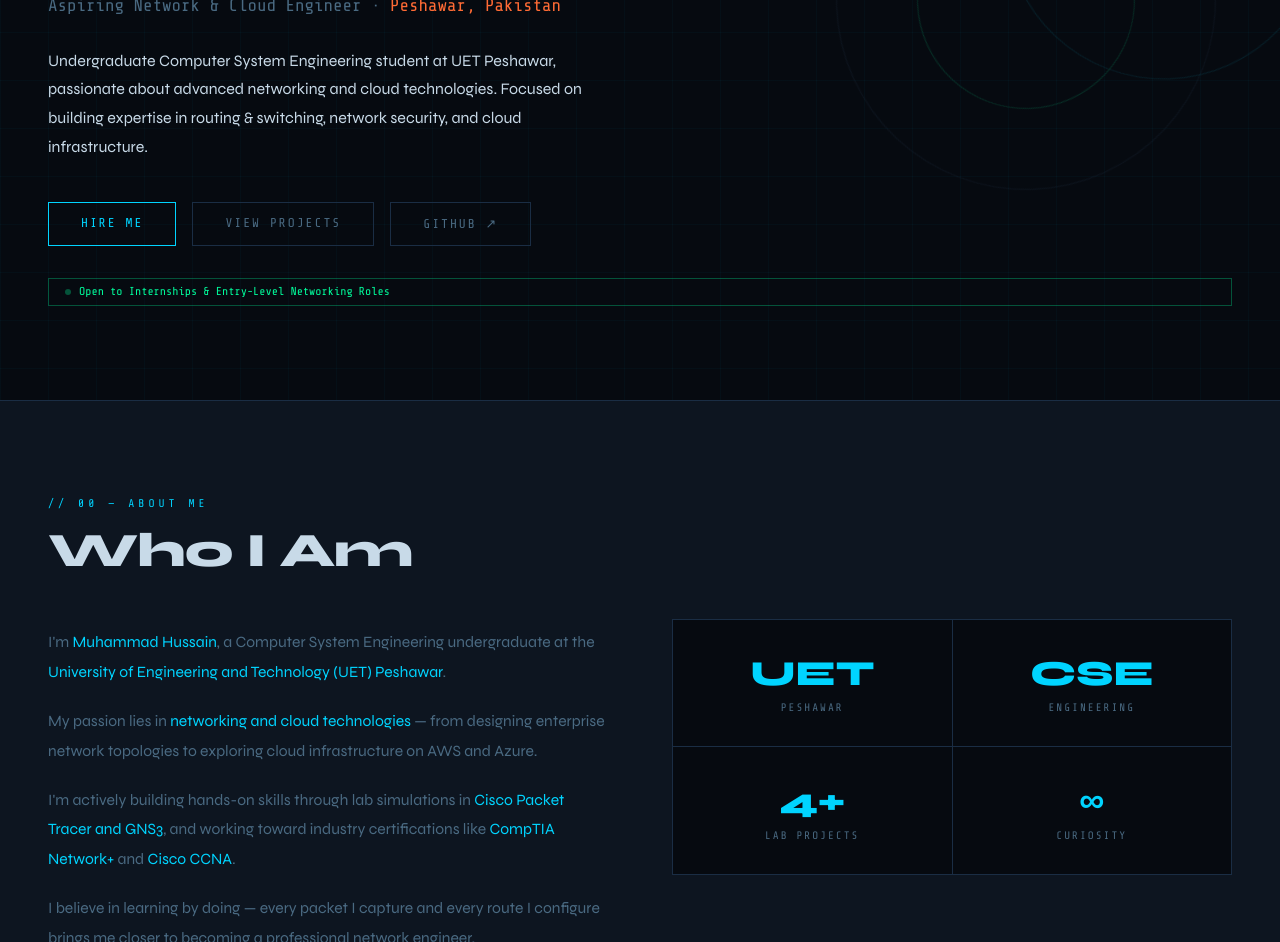
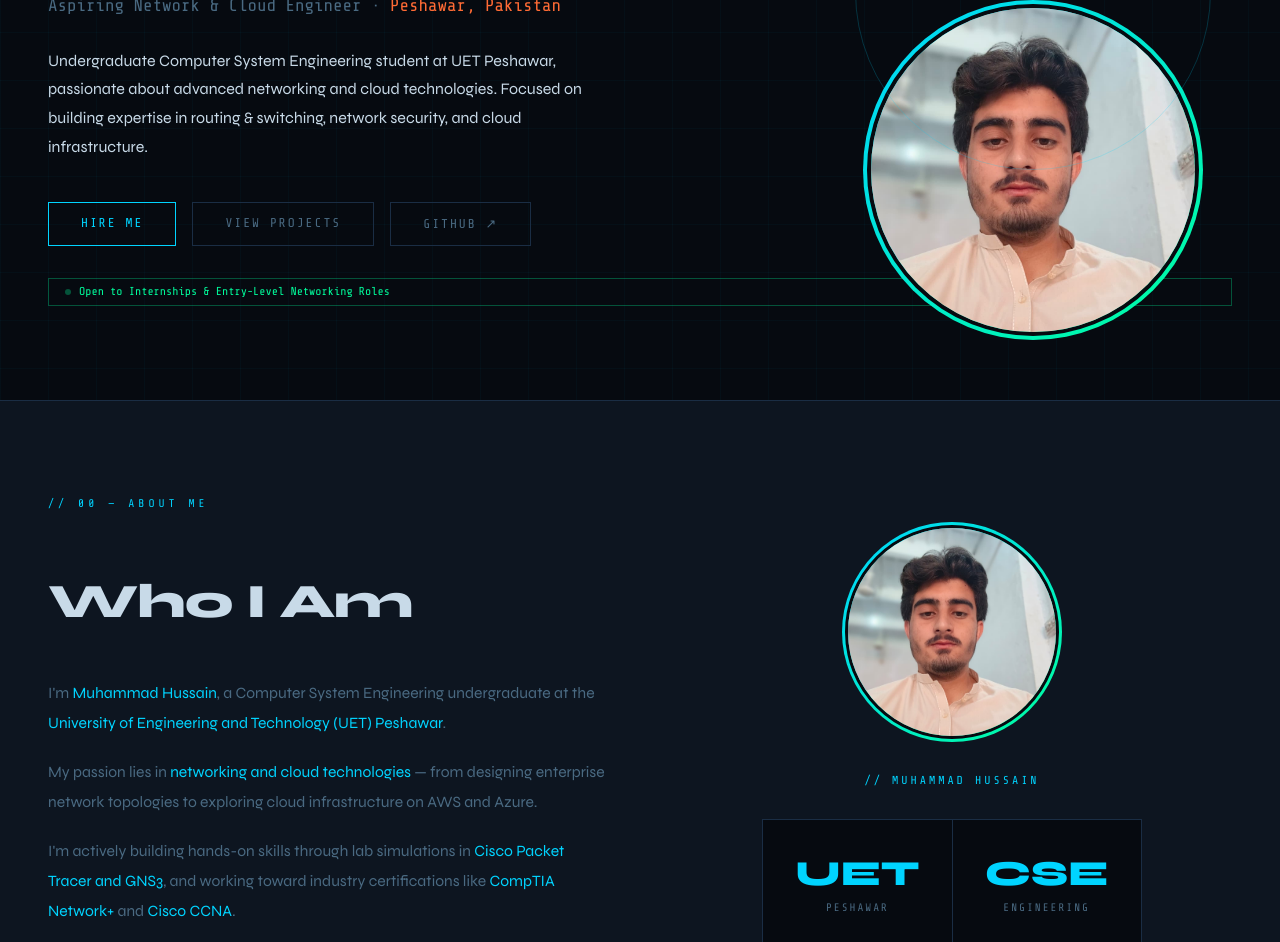
Before and after one commit to Hussain855/Hussain855.github.io, a plain HTML site: page index.html in a window 1280 px wide. Shown: the part 400-1342 px from the top of the page. Drawn offline with nearby package versions, Linux system fonts and the light colour scheme.

Commit message:
Update index.html

```diff
--- a/index.html
+++ b/index.html
@@ -97,10 +97,17 @@
     footer{position:relative;z-index:1;padding:2rem 3rem;border-top:1px solid var(--border);display:flex;justify-content:space-between;align-items:center;flex-wrap:wrap;gap:1rem;}
     .footer-copy{font-family:var(--mono);font-size:0.72rem;color:var(--muted);}
     .footer-copy span{color:var(--accent);}
+    .profile-ring{position:absolute;right:6%;top:50%;transform:translateY(-50%);width:340px;height:340px;border-radius:50%;padding:4px;background:linear-gradient(135deg,var(--accent),var(--accent2));opacity:0;animation:fadeUp 1s 0.5s forwards;z-index:2;}
+    .profile-ring img{width:100%;height:100%;border-radius:50%;object-fit:cover;object-position:top;border:4px solid var(--bg);}
+    .profile-ring::before{content:'';position:absolute;inset:-8px;border-radius:50%;border:1px solid rgba(0,212,255,0.2);animation:spinY 10s linear infinite;}
+    .about-photo{display:flex;flex-direction:column;align-items:center;gap:2rem;}
+    .about-img-wrap{width:220px;height:220px;border-radius:50%;padding:3px;background:linear-gradient(135deg,var(--accent),var(--accent2));}
+    .about-img-wrap img{width:100%;height:100%;border-radius:50%;object-fit:cover;object-position:top;border:3px solid var(--bg);}
+    .about-img-name{font-family:var(--mono);font-size:0.72rem;color:var(--accent);letter-spacing:3px;text-transform:uppercase;text-align:center;}
     @keyframes fadeUp{from{opacity:0;transform:translateY(24px);}to{opacity:1;transform:translateY(0);}}
     @keyframes pulse{0%,100%{opacity:1;}50%{opacity:0.3;}}
     @keyframes spinY{from{transform:translateY(-50%) rotate(0deg);}to{transform:translateY(-50%) rotate(360deg);}}
-    @media(max-width:768px){nav{padding:1rem 1.5rem;}.nav-links{gap:1.2rem;}.nav-links a{font-size:0.65rem;}section{padding:4rem 1.5rem;}#hero{padding:7rem 1.5rem 3rem;}.hero-deco{display:none;}.about-grid,.contact-grid{grid-template-columns:1fr;gap:2rem;}footer{flex-direction:column;text-align:center;}}
+    @media(max-width:768px){nav{padding:1rem 1.5rem;}.nav-links{gap:1.2rem;}.nav-links a{font-size:0.65rem;}section{padding:4rem 1.5rem;}#hero{padding:7rem 1.5rem 3rem;}.profile-ring{display:none;}.about-grid,.contact-grid{grid-template-columns:1fr;gap:2rem;}footer{flex-direction:column;text-align:center;}}
   </style>
 </head>
 <body>
@@ -119,7 +126,9 @@
 </nav>
 
 <section id="hero">
-  <div class="hero-deco"></div>
+  <div class="profile-ring">
+    <img src="profile.jpg" alt="Muhammad Hussain" onerror="this.parentElement.style.background='var(--border)';this.style.display='none'"/>
+  </div>
   <p class="hero-tag">// COMPUTER SYSTEM ENGINEERING · UET PESHAWAR</p>
   <h1 class="hero-name">Muhammad<br><span>Hussain</span></h1>
   <p class="hero-title">Aspiring Network & Cloud Engineer · <span>Peshawar, Pakistan</span></p>
@@ -142,7 +151,11 @@
       <p>I'm actively building hands-on skills through lab simulations in <span>Cisco Packet Tracer and GNS3</span>, and working toward industry certifications like <span>CompTIA Network+</span> and <span>Cisco CCNA</span>.</p>
       <p>I believe in learning by doing — every packet I capture and every route I configure brings me closer to becoming a professional network engineer.</p>
     </div>
-    <div>
+    <div class="about-photo">
+      <div class="about-img-wrap">
+        <img src="profile.jpg" alt="Muhammad Hussain" onerror="this.parentElement.style.background='var(--border)';this.style.display='none'"/>
+      </div>
+      <div class="about-img-name">// Muhammad Hussain</div>
       <div class="about-stats">
         <div class="stat-box"><span class="stat-num">UET</span><span class="stat-label">Peshawar</span></div>
         <div class="stat-box"><span class="stat-num">CSE</span><span class="stat-label">Engineering</span></div>
@@ -203,7 +216,7 @@
     </div>
     <div>
       <form id="contactForm" class="contact-form">
-        <input type="hidden" name="access_key" value="f1357aa6-1613-46c6-bb5b-05bbbd555adc"/>
+        <input type="hidden" name="access_key" value="YOUR_ACCESS_KEY_HERE"/>
         <input type="hidden" name="subject" value="New Portfolio Contact — Muhammad Hussain"/>
         <input type="hidden" name="from_name" value="Muhammad Hussain Portfolio"/>
         <div class="form-field"><label>Your Name</label><input type="text" name="name" placeholder="John Smith" required/></div>
```
